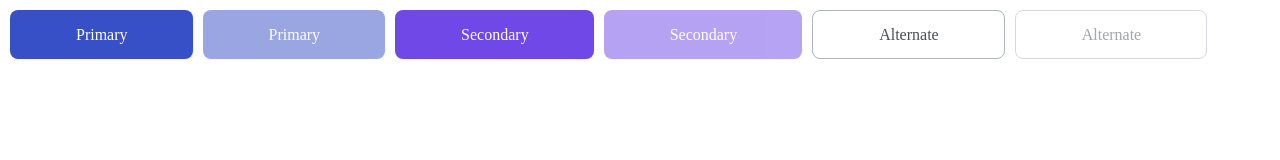
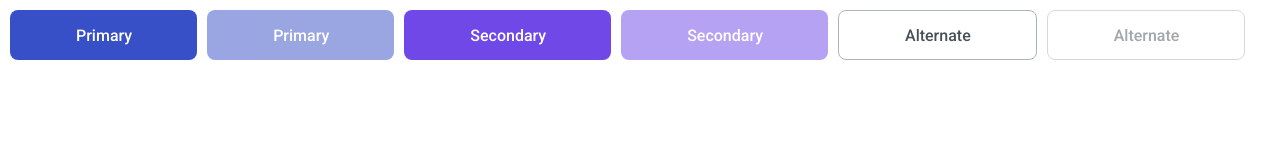
Before and after one commit to js-tasks-ru/htmlcss-20230714_ivan61, a website: page 03-lection1/01-button/index.html in a window 1280 px wide. Drawn offline with Linux system fonts and the light colour scheme.

Commit message:
chages 2_2

```diff
--- a/03-lection1/01-button/button.css
+++ b/03-lection1/01-button/button.css
@@ -1,6 +1,6 @@
 /* Стилизация кнопки */
 .button{
-    font-family: Roboto sans-serif;
+    font-family: Roboto, sans-serif;
     font-size: 16px;
     font-style: normal;
     font-weight: 500;
```
